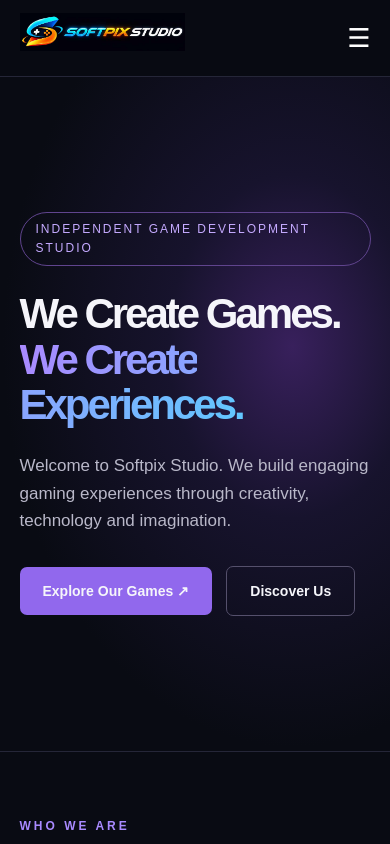
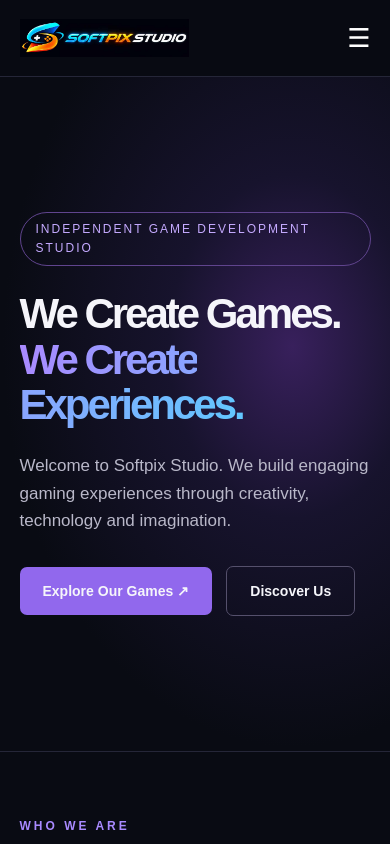
Before and after one commit to Chandan492/softpixstudio, a plain HTML site: page index.html in a window 390 px wide. Shown: the top 844 px of the page. Drawn offline with Linux system fonts and the light colour scheme.

Commit message:
Update index.html

```diff
--- a/index.html
+++ b/index.html
@@ -1,4 +1,3 @@
-
 <!DOCTYPE html>
 <html lang="en">
 <head>
@@ -9,12 +8,6 @@
 <meta name="theme-color" content="#090b13">
 
 <style>
-@media(max-width:700px) {
-    .logo img {
-        height: 38px;
-        max-width: 220px;
-    }
-}
 *{margin:0;padding:0;box-sizing:border-box}
 html{scroll-behavior:smooth}
 body{
@@ -31,14 +24,17 @@ header{
   backdrop-filter:blur(12px)
 }
 nav{
-  height:76px;display:flex;align-items:center;
-  justify-content:space-between
+  min-height:76px;display:flex;align-items:center;
+  justify-content:space-between;gap:20px
 }
-.logo{font-size:24px;font-weight:800;letter-spacing:-1px}
-.logo span{color:#9d7aff}
+.logo{display:flex;align-items:center;flex-shrink:0}
+.logo img{
+  display:block;height:52px;width:auto;max-width:340px;
+  object-fit:contain
+}
 .navlinks{display:flex;gap:28px;font-size:14px;color:#c2c1d0}
 .navlinks a:hover{color:#a98cff}
-.menu{display:none;background:none;color:white;border:0;font-size:26px}
+.menu{display:none;background:none;color:white;border:0;font-size:26px;cursor:pointer}
 .hero{
   min-height:590px;display:flex;align-items:center;
   background:radial-gradient(ellipse at 75% 40%,#38205c 0%,#17132d 30%,#090b13 70%);
@@ -123,6 +119,7 @@ footer{border-top:1px solid #292a3b;padding:28px 0;color:#85869a;font-size:13px}
  .navlinks{display:none;position:absolute;top:76px;left:0;width:100%;background:#11131e;padding:25px;flex-direction:column;gap:18px}
  .navlinks.open{display:flex}
  .menu{display:block}
+ .logo img{height:39px;max-width:min(220px,58vw)}
  .hero{min-height:520px}
  .hero-content{padding:70px 0}
  .about-grid,.game-grid,.expertise-grid{grid-template-columns:1fr}
@@ -139,11 +136,10 @@ footer{border-top:1px solid #292a3b;padding:28px 0;color:#85869a;font-size:13px}
 <header>
  <div class="container">
   <nav>
-   <a class="logo" href="#">
-    <img src="SoftPixStudio-Logo.jpg"
-         alt="Softpix Studio Logo">
-</a>
-   <button class="menu" onclick="document.querySelector('.navlinks').classList.toggle('open')">☰</button>
+   <a class="logo" href="#home" aria-label="Softpix Studio home">
+    <img src="SoftPixStudio-Logo.jpg" alt="Softpix Studio">
+   </a>
+   <button class="menu" aria-label="Open navigation menu" onclick="document.querySelector('.navlinks').classList.toggle('open')">☰</button>
    <div class="navlinks">
     <a href="#home">Home</a>
     <a href="#about">About</a>
```
